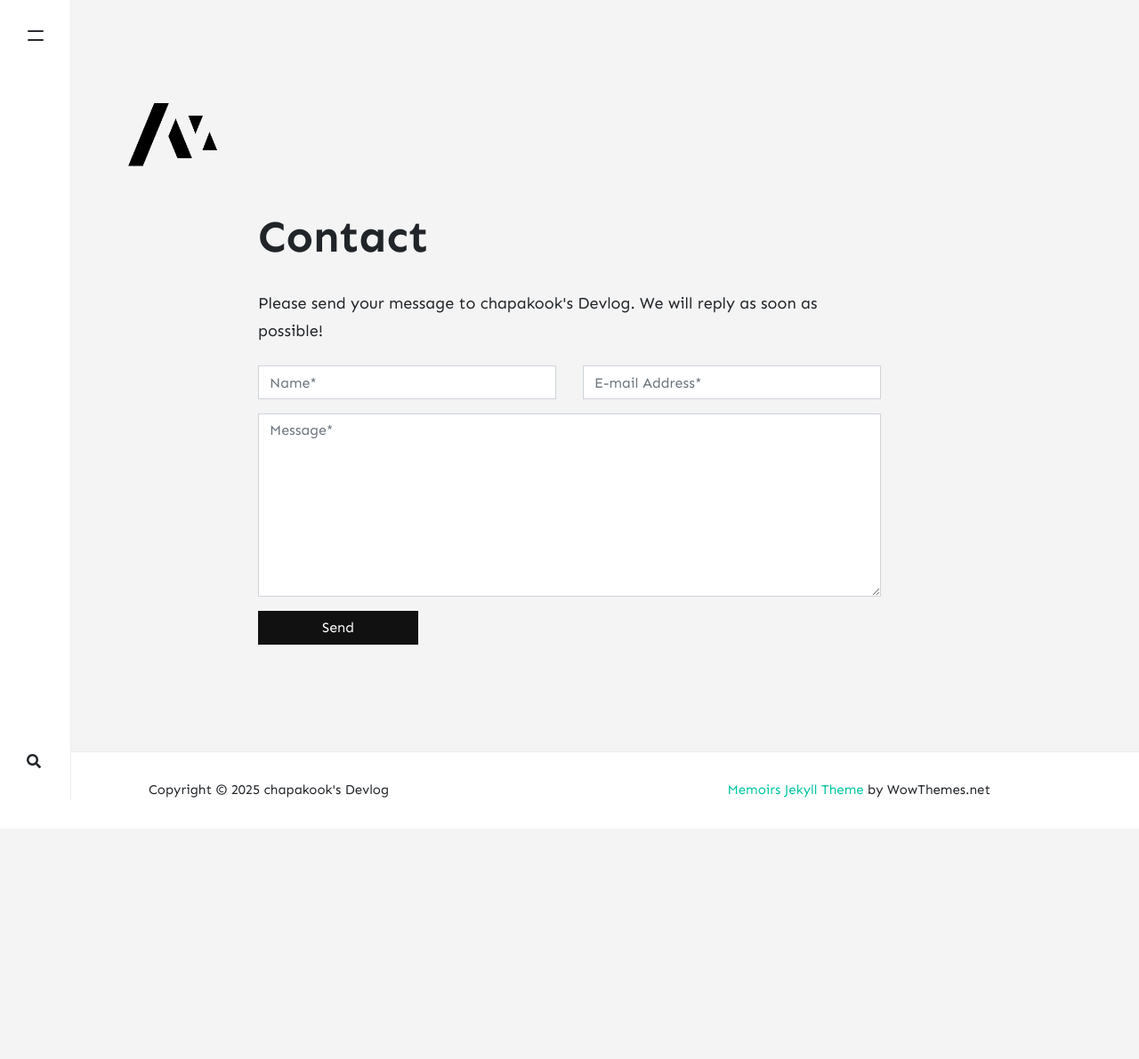
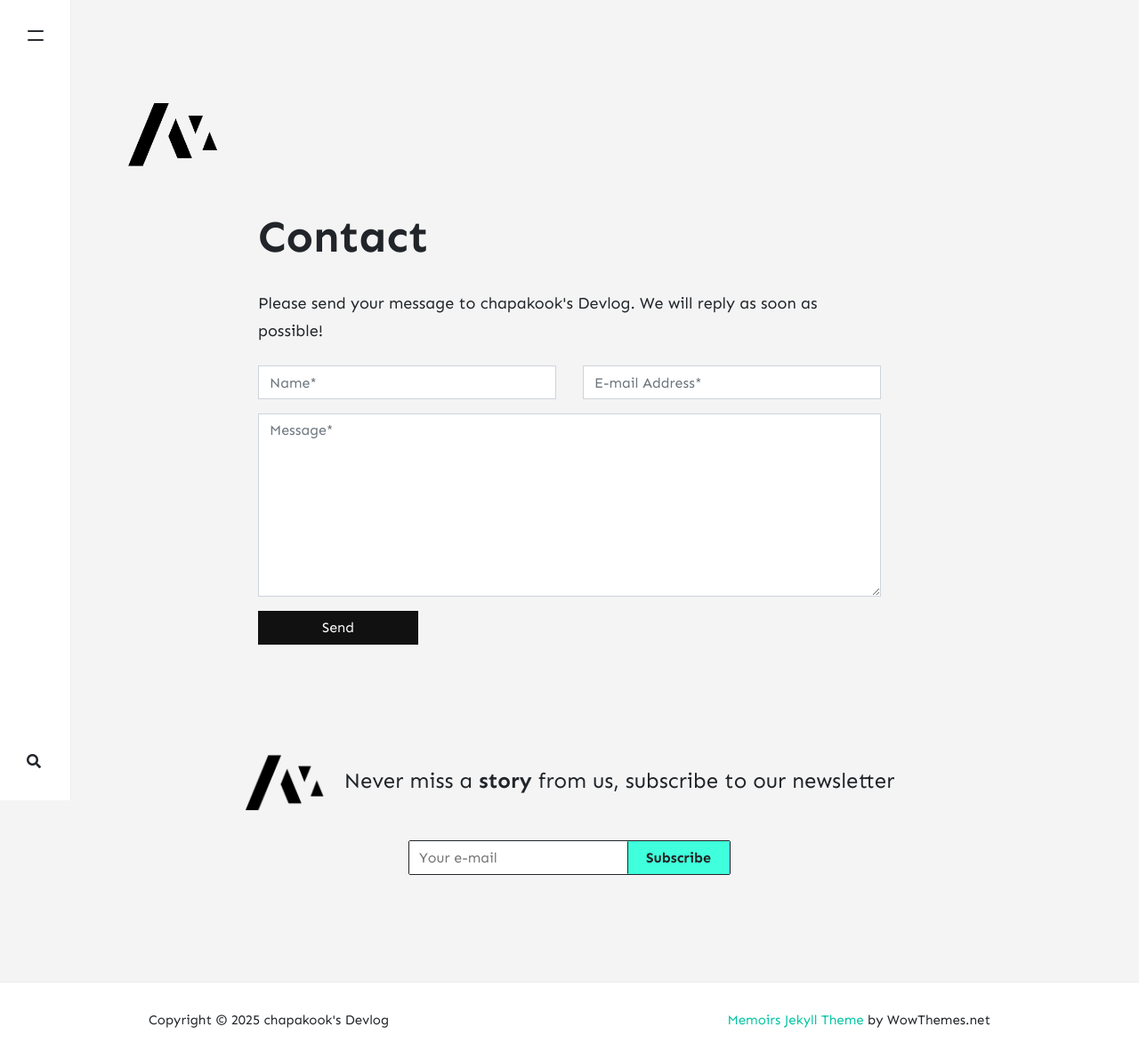
Before and after one commit to chapakook/chapakook.github.io, a Jekyll site: the page built from _pages/contact.md, in a window 1280 px wide. Shown: the whole page at 89% size. Built offline with Jekyll 4.4.1, drawn with Linux system fonts in a browser that asks for light colours; nearby versions of some CDN libraries; comment, search, counter and statistics services are not loaded; before the commit the page ends 932 px from its top, so only the background shows below that.

Commit message:
update navigation css - sub-menu

```diff
--- a/_layouts/default.html
+++ b/_layouts/default.html
@@ -106,7 +106,7 @@
     {% if site.mailchimp-list %}
     <!-- Newsletter
     ================================================== -->
-    <!-- <div class="newsletter text-center">
+    <div class="newsletter text-center">
         <span class="h4"><img src="{{ site.baseurl }}/{{ site.logo }}" class="newsletter-logo" alt="{{site.title}}"> &nbsp; Never miss a <b>story</b> from us, subscribe to our newsletter</span>
         <form action="{{site.mailchimp-list}}" method="post" name="mc-embedded-subscribe-form" class="wj-contact-form validate" target="_blank" novalidate>
             <div class="mc-field-group d-inline-flex">
@@ -114,7 +114,7 @@
             <input type="submit" value="Subscribe" name="subscribe" class="heart">
             </div>
         </form>
-    </div> -->
+    </div>
     {% endif %}
 
 </div>
--- a/assets/css/theme.scss
+++ b/assets/css/theme.scss
@@ -224,43 +224,19 @@
             }
         }
     }
-}
-
     #sub-menu {
-    position: fixed;
-    top: 0;
-    left: 0;
-    height: 100%;
-    width: 420px;
-    background: #fff;
-    padding: 0;
-    margin: 0;
-    transform: translate(-100%, 0);
-    z-index: 1022;
-    &.active {
-        transform: translate(0%, 0);
-    }
         ul {
-        float: left;
-        width: 100%;
             padding: revert;
             li {
-            list-style: none;
-            width: 100%;
                 a {
-                width: 100%;
-                display: inline-block;
-                padding: 2vh 0px 2vh 0px;
-                line-height: 20px;
-                text-decoration: none;
-                color: #8E9AA7;
-                font-weight: 400;
                     font-size: 14px;
-                position: relative;
                 }
             }
         }
     }
+}
+
+
 
 // blog grid
 .blog-grid-container {
```
Lines whose indentation alone changed are shown as unchanged.
